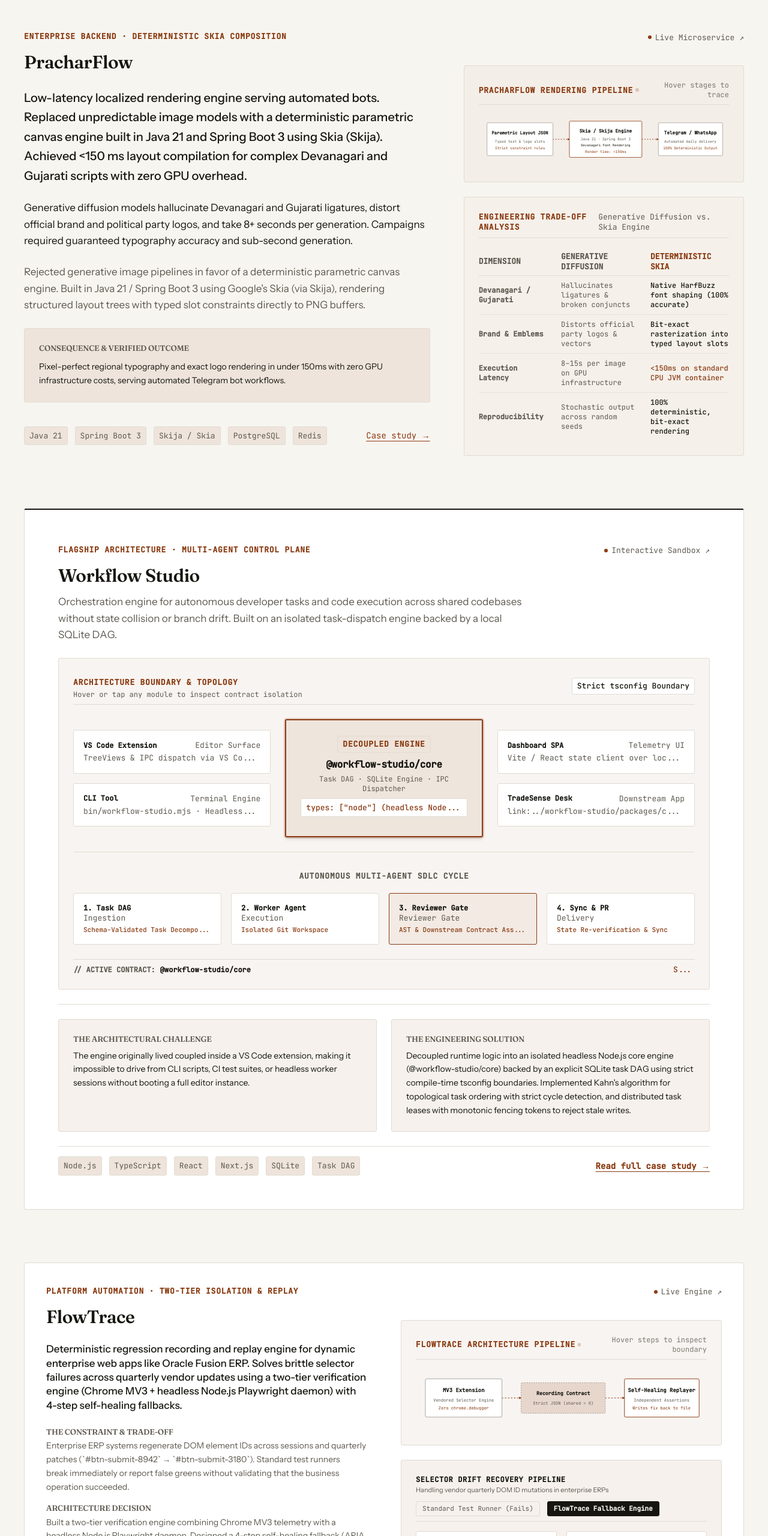
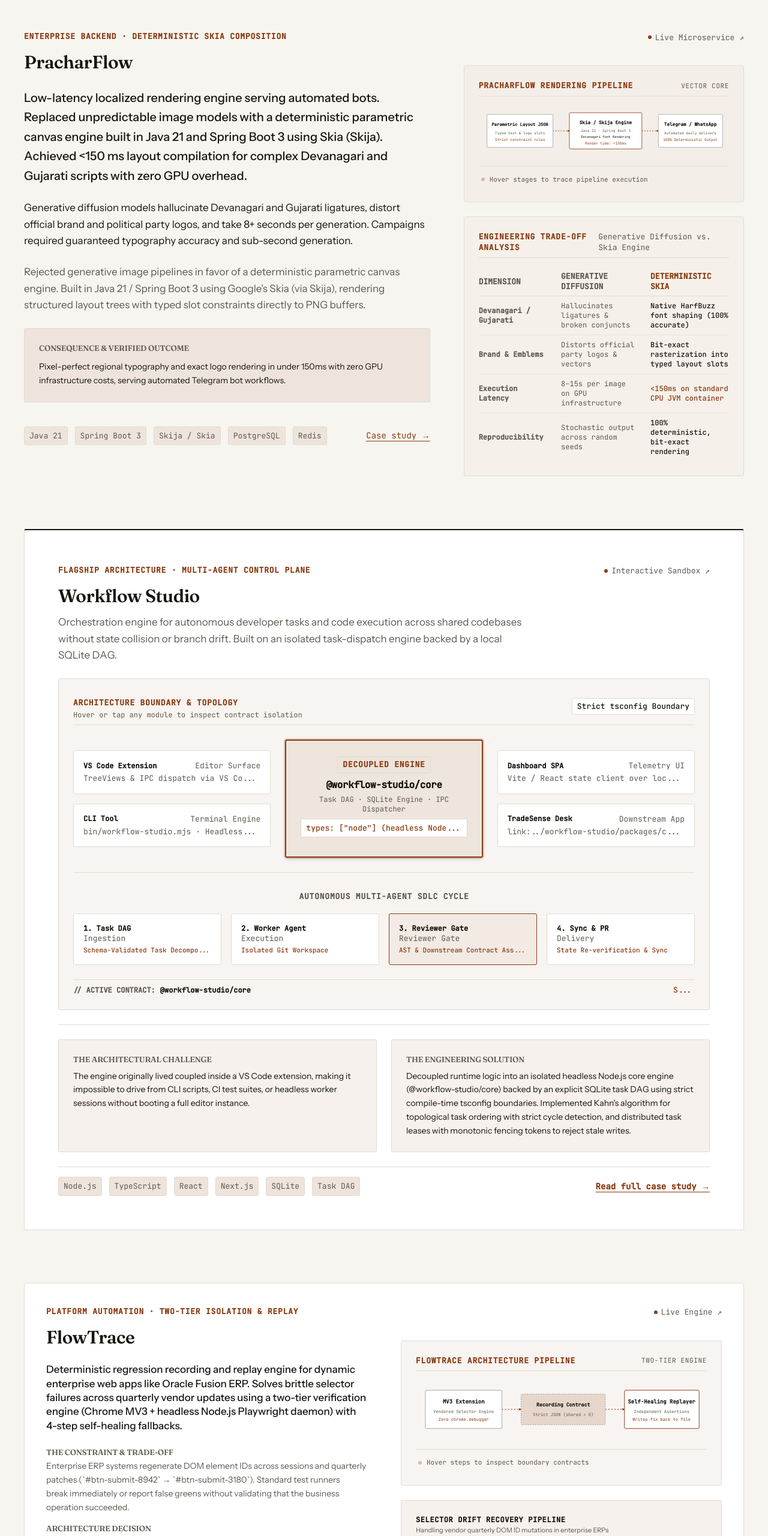
Before and after one commit to ShivamBhaiPatel/portfolio, a Next.js app: page / in a window 1280 px wide. Shown: the part 1165-3726 px from the top of the page at 60% size. Built offline with nearby package versions, Linux system fonts and the light colour scheme; no server answers.

Commit message:
fix: correct consulting timeline chronology with SamMegh preceding FirstCron and eliminate diagram layout shift

```diff
--- a/components/diagrams.tsx
+++ b/components/diagrams.tsx
@@ -8,19 +8,12 @@
   return (
     <div className="my-md w-full rounded-sm border border-rule bg-wash/40 p-sm sm:p-md font-mono text-xs">
       {/* Header bar */}
-      <div className="flex flex-col sm:flex-row sm:items-center justify-between gap-1 pb-2 border-b border-rule mb-sm font-mono text-meta min-h-[2rem]">
+      <div className="flex items-center justify-between gap-2 pb-2 border-b border-rule mb-sm font-mono text-meta">
         <span className="text-accent font-semibold tracking-meta uppercase shrink-0">
           Architecture &amp; Multi-Agent DAG Topology
         </span>
-        <span className="text-muted text-xs sm:text-right">
-          {activeNode ? (
-            <span className="text-accent font-medium">Inspecting: {activeNode}</span>
-          ) : (
-            <span className="inline-flex items-center gap-1.5 opacity-80">
-              <span className="inline-block w-1.5 h-1.5 rounded-full bg-accent/60 animate-pulse" />
-              Hover node to inspect contract
-            </span>
-          )}
+        <span className="text-muted text-[11px] tracking-meta uppercase font-mono shrink-0">
+          DAG Kernel
         </span>
       </div>
 
@@ -328,6 +321,21 @@
           </g>
         </svg>
       </div>
+      {/* Fixed-height telemetry inspector — eliminates layout shift */}
+      <div className="mt-xs pt-2 border-t border-rule font-mono text-xs h-9 flex items-center px-1 overflow-hidden">
+        {activeNode ? (
+          <div className="flex items-center gap-2 text-ink min-w-0">
+            <span className="inline-block w-1.5 h-1.5 rounded-full bg-accent shrink-0" />
+            <span className="text-accent font-semibold shrink-0">Contract:</span>
+            <span className="text-ink font-medium truncate">{activeNode}</span>
+          </div>
+        ) : (
+          <div className="flex items-center gap-2 text-muted min-w-0">
+            <span className="inline-block w-1.5 h-1.5 rounded-full bg-accent/60 animate-pulse shrink-0" />
+            <span className="text-muted text-[11px]">Hover nodes to inspect contract isolation</span>
+          </div>
+        )}
+      </div>
     </div>
   );
 }
@@ -337,19 +345,12 @@
 
   return (
     <div className="my-md w-full rounded-sm border border-rule bg-wash/40 p-sm sm:p-md font-mono text-xs">
-      <div className="flex flex-col sm:flex-row sm:items-center justify-between gap-1 pb-2 border-b border-rule mb-sm font-mono text-meta min-h-[2rem]">
+      <div className="flex items-center justify-between gap-2 pb-2 border-b border-rule mb-sm font-mono text-meta">
         <span className="text-accent font-semibold tracking-meta uppercase shrink-0">
           FlowTrace Architecture Pipeline
         </span>
-        <span className="text-muted text-xs sm:text-right">
-          {activeStep ? (
-            <span className="text-accent font-medium">Boundary: {activeStep}</span>
-          ) : (
-            <span className="inline-flex items-center gap-1.5 opacity-80">
-              <span className="inline-block w-1.5 h-1.5 rounded-full bg-accent/60 animate-pulse" />
-              Hover steps to inspect boundary
-            </span>
-          )}
+        <span className="text-muted text-[11px] tracking-meta uppercase font-mono shrink-0">
+          Two-Tier Engine
         </span>
       </div>
 
@@ -481,6 +482,21 @@
           </g>
         </svg>
       </div>
+      {/* Fixed-height telemetry inspector — eliminates layout shift */}
+      <div className="mt-xs pt-2 border-t border-rule font-mono text-xs h-9 flex items-center px-1 overflow-hidden">
+        {activeStep ? (
+          <div className="flex items-center gap-2 text-ink min-w-0">
+            <span className="inline-block w-1.5 h-1.5 rounded-full bg-accent shrink-0" />
+            <span className="text-accent font-semibold shrink-0">Boundary:</span>
+            <span className="text-ink font-medium truncate">{activeStep}</span>
+          </div>
+        ) : (
+          <div className="flex items-center gap-2 text-muted min-w-0">
+            <span className="inline-block w-1.5 h-1.5 rounded-full bg-accent/60 animate-pulse shrink-0" />
+            <span className="text-muted text-[11px]">Hover steps to inspect boundary contracts</span>
+          </div>
+        )}
+      </div>
     </div>
   );
 }
@@ -490,19 +506,12 @@
 
   return (
     <div className="my-md w-full rounded-sm border border-rule bg-wash/40 p-sm sm:p-md font-mono text-xs">
-      <div className="flex flex-col sm:flex-row sm:items-center justify-between gap-1 pb-2 border-b border-rule mb-sm font-mono text-meta min-h-[2rem]">
+      <div className="flex items-center justify-between gap-2 pb-2 border-b border-rule mb-sm font-mono text-meta">
         <span className="text-accent font-semibold tracking-meta uppercase shrink-0">
           PracharFlow Rendering Pipeline
         </span>
-        <span className="text-muted text-xs sm:text-right">
-          {activeStep ? (
-            <span className="text-accent font-medium">Stage: {activeStep}</span>
-          ) : (
-            <span className="inline-flex items-center gap-1.5 opacity-80">
-              <span className="inline-block w-1.5 h-1.5 rounded-full bg-accent/60 animate-pulse" />
-              Hover stages to trace
-            </span>
-          )}
+        <span className="text-muted text-[11px] tracking-meta uppercase font-mono shrink-0">
+          Vector Core
         </span>
       </div>
 
@@ -639,6 +648,21 @@
           </g>
         </svg>
       </div>
+      {/* Fixed-height telemetry inspector — eliminates layout shift */}
+      <div className="mt-xs pt-2 border-t border-rule font-mono text-xs h-9 flex items-center px-1 overflow-hidden">
+        {activeStep ? (
+          <div className="flex items-center gap-2 text-ink min-w-0">
+            <span className="inline-block w-1.5 h-1.5 rounded-full bg-accent shrink-0" />
+            <span className="text-accent font-semibold shrink-0">Stage:</span>
+            <span className="text-ink font-medium truncate">{activeStep}</span>
+          </div>
+        ) : (
+          <div className="flex items-center gap-2 text-muted min-w-0">
+            <span className="inline-block w-1.5 h-1.5 rounded-full bg-accent/60 animate-pulse shrink-0" />
+            <span className="text-muted text-[11px]">Hover stages to trace pipeline execution</span>
+          </div>
+        )}
+      </div>
     </div>
   );
 }
--- a/content/experience.ts
+++ b/content/experience.ts
@@ -36,7 +36,7 @@
         shortName: "FirstCron",
         product: "SyntraFlow",
         location: "Delhi, India",
-        period: "Apr 2024 – Present",
+        period: "Mar 2026 – Present",
         status: "ongoing",
         statusLabel: "Current client · Ongoing",
         summary:
@@ -52,7 +52,7 @@
         name: "SamMegh Technologies",
         shortName: "SamMegh",
         location: "India",
-        period: "Dec 2024 – Sep 2025",
+        period: "Apr 2024 – Feb 2026",
         status: "contract",
         statusLabel: "Contract engagement · Completed",
         summary:
--- a/content/resume-latex.ts
+++ b/content/resume-latex.ts
@@ -111,10 +111,10 @@
       {Independent Software Consultant --- Full-Stack \\& Systems Automation}{Apr 2024 -- Present}
       {Client Advisory \\& Independent Engineering}{Remote (Prayagraj, India)}
       \\resumeItemListStart
-        \\resumeItem{Architected \\textbf{SyntraFlow}, an enterprise browser automation and regression execution engine deployed across 50+ business entities at a single client for FirstCron Services Pvt Ltd.}
+        \\resumeItem{\\textbf{FirstCron Services Pvt Ltd} (Mar 2026 -- Present): Architected \\textbf{SyntraFlow}, an enterprise browser automation and regression execution engine deployed across 50+ business entities.}
         \\resumeItem{Engineered a three-tier execution system (Chrome MV3 extension + desktop daemon + Playwright replay engine) with self-healing DOM selector heuristics, reducing test maintenance overhead by 40\\%.}
-        \\resumeItem{Diagnosed database execution bottlenecks and refactored Spring Boot query paths for SamMegh Technologies, cutting endpoint latency from $\\sim$800ms to $<$300ms.}
-        \\resumeItem{Integrated role-based access control (RBAC), deterministic DOM state capture, and automated PDF audit report generation for enterprise compliance.}
+        \\resumeItem{\\textbf{SamMegh Technologies} (Apr 2024 -- Feb 2026): Diagnosed database execution bottlenecks and refactored Spring Boot query paths, cutting endpoint latency from $\\sim$800ms to $<$300ms.}
+        \\resumeItem{Implemented database query plan indexing, connection pool tuning, and strict DTO validation with idempotency keys.}
       \\resumeItemListEnd
 
     \\resumeSubheading
```
Also changed, not shown: content/resume.ts (+4 -4 lines), public/llms-full.txt, public/llms.txt.
